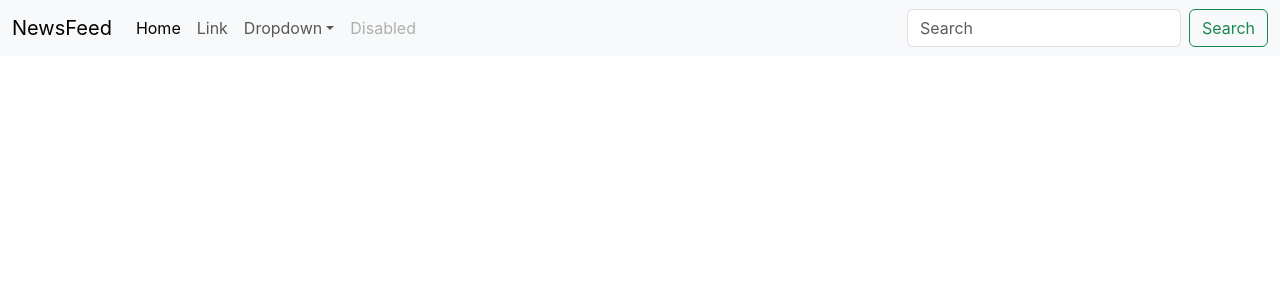
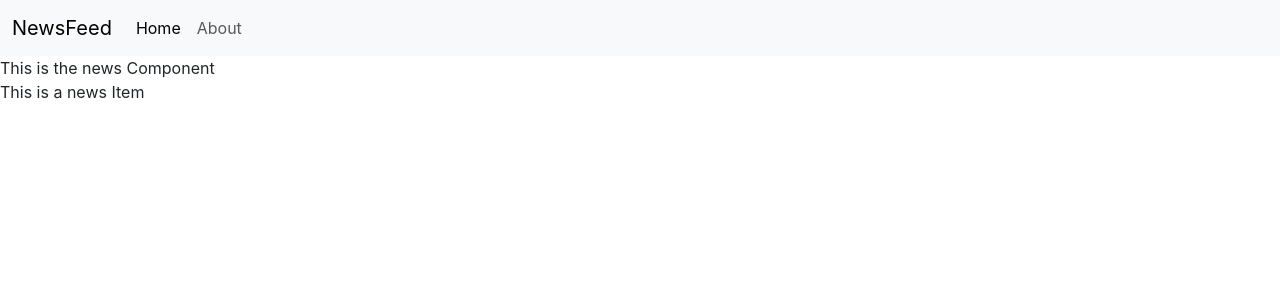
Before and after one commit to argha-paul-2002/News-Feed-React, a React (Create React App) app: page / in a window 1280 px wide. Shown: the top 300 px of the page. Built offline with nearby package versions, Linux system fonts and the light colour scheme.

Commit message:
Navbar modified and some new component added

```diff
--- a/src/App.js
+++ b/src/App.js
@@ -2,12 +2,14 @@
 
 import React, { Component } from 'react'
 import Navbar from './components/Navbar';
+import News from './components/News';
 
 export default class App extends Component {
   render() {
     return (
       <div>
         <Navbar />
+        <News />
       </div>
     )
   }
--- a/src/components/Navbar.js
+++ b/src/components/Navbar.js
@@ -8,37 +8,20 @@
       <div>
         <nav className="navbar navbar-expand-lg bg-body-tertiary">
             <div className="container-fluid">
-                <a className="navbar-brand" href="#">NewsFeed</a>
+                <a className="navbar-brand" href="/">NewsFeed</a>
                 <button className="navbar-toggler" type="button" data-bs-toggle="collapse" data-bs-target="#navbarSupportedContent" aria-controls="navbarSupportedContent" aria-expanded="false" aria-label="Toggle navigation">
                 <span className="navbar-toggler-icon"></span>
                 </button>
                 <div className="collapse navbar-collapse" id="navbarSupportedContent">
                 <ul className="navbar-nav me-auto mb-2 mb-lg-0">
                     <li className="nav-item">
-                    <a className="nav-link active" aria-current="page" href="#">Home</a>
+                    <a className="nav-link active" aria-current="page" href="/">Home</a>
                     </li>
                     <li className="nav-item">
-                    <a className="nav-link" href="#">Link</a>
-                    </li>
-                    <li className="nav-item dropdown">
-                    <a className="nav-link dropdown-toggle" href="#" role="button" data-bs-toggle="dropdown" aria-expanded="false">
-                        Dropdown
-                    </a>
-                    <ul className="dropdown-menu">
-                        <li><a className="dropdown-item" href="#">Action</a></li>
-                        <li><a className="dropdown-item" href="#">Another action</a></li>
-                        <li><hr className="dropdown-divider" /></li>
-                        <li><a className="dropdown-item" href="#">Something else here</a></li>
-                    </ul>
-                    </li>
-                    <li className="nav-item">
-                    <a className="nav-link disabled">Disabled</a>
+                    <a className="nav-link" href="/about">About</a>
                     </li>
                 </ul>
-                <form className="d-flex" role="search">
-                    <input className="form-control me-2" type="search" placeholder="Search" aria-label="Search" />
-                    <button className="btn btn-outline-success" type="submit">Search</button>
-                </form>
+
                 </div>
             </div>
         </nav>
--- /dev/null
+++ b/src/components/News.js
@@ -0,0 +1,15 @@
+import React, { Component } from 'react'
+import NewsItem from './NewsItem'
+
+export class News extends Component {
+  render() {
+    return (
+      <div>
+        This is the news Component
+        <NewsItem />
+      </div>
+    )
+  }
+}
+
+export default News
--- /dev/null
+++ b/src/components/NewsItem.js
@@ -0,0 +1,13 @@
+import React, { Component } from 'react'
+
+export class NewsItem extends Component {
+  render() {
+    return (
+      <div>
+        This is a news Item
+      </div>
+    )
+  }
+}
+
+export default NewsItem
```
